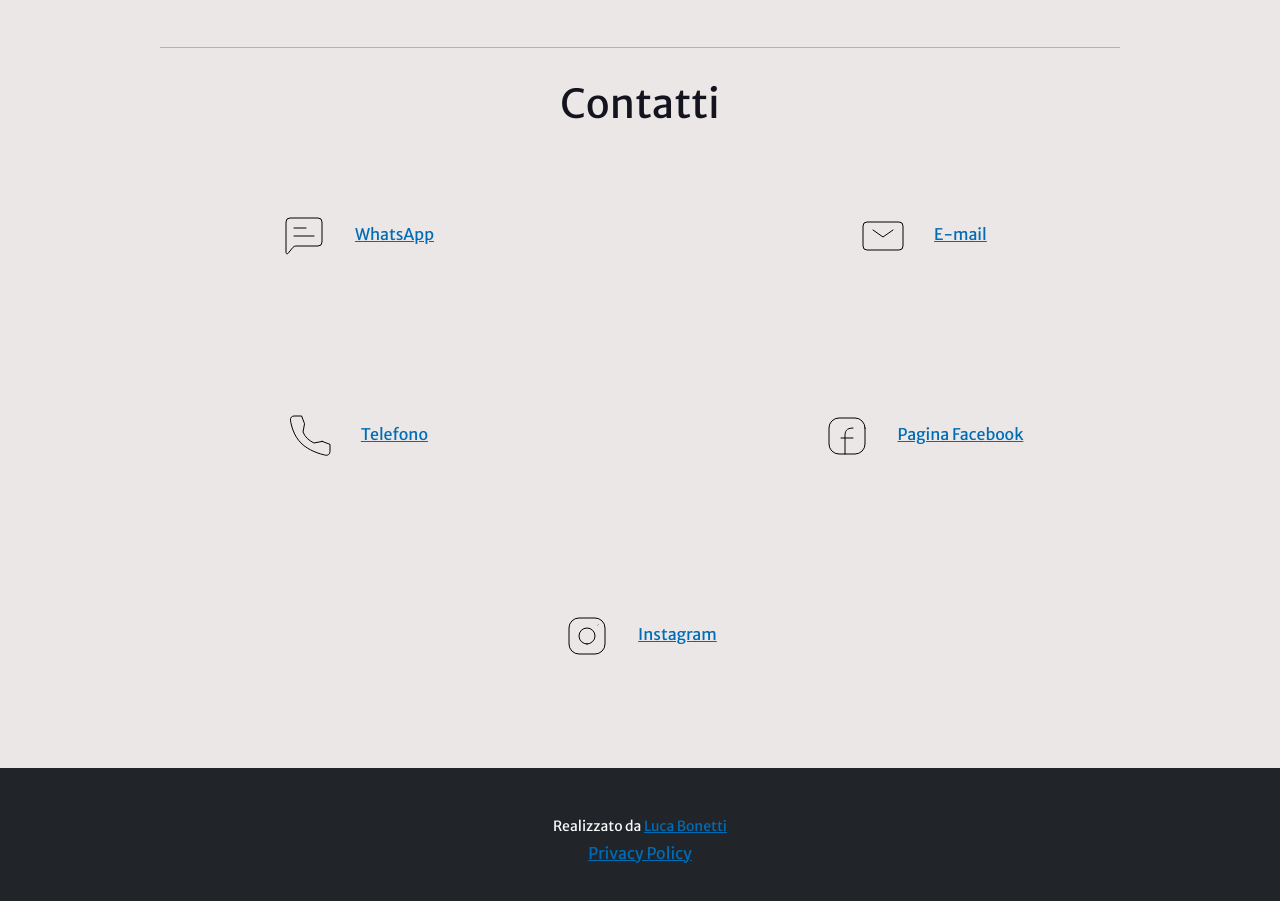
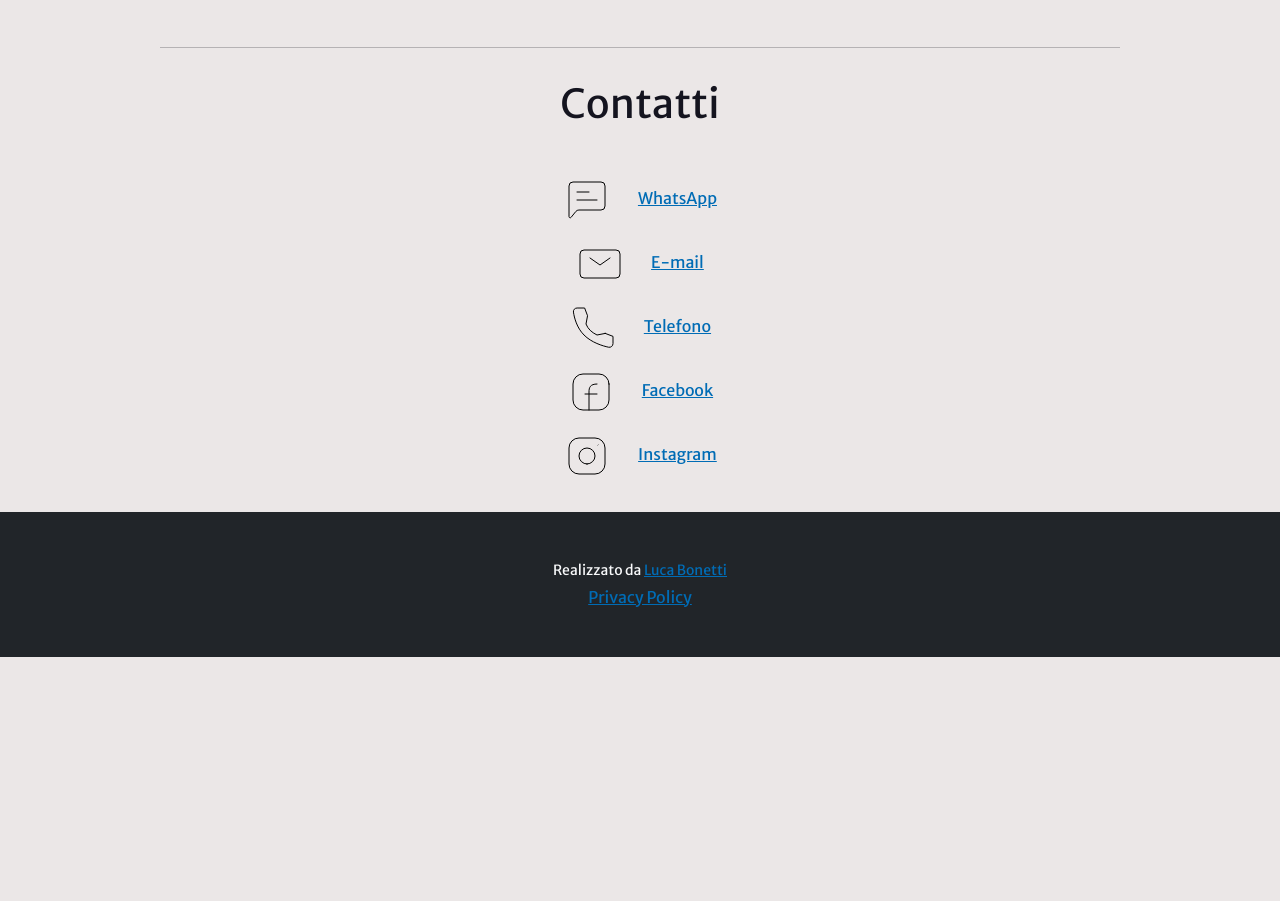
Before and after one commit to LBLucaBonetti/wife-website, a website built with webpack: page src/index.html in a window 1280 px wide. Shown: the part 2820-3721 px from the top of the page. After the commit the page ends 3477 px from the top, so only its background shows below. Built offline with nearby package versions, Linux system fonts and the light colour scheme.

Commit message:
feat(contacts-revamping): second iteration

```diff
--- a/src/index.html
+++ b/src/index.html
@@ -206,8 +206,8 @@
     <hr class="container w-75" />
     <section id="contacts">
       <div class="container p-3">
-        <h1 class="text-center">Contatti</h1>
-        <div class="row minh-75 row-cols-1 row-cols-md-2">
+        <h1 class="text-center mb-5">Contatti</h1>
+        <div class="row row-cols-1 gap-3">
           <div class="col text-center align-self-center m-auto">
             <img id="whatsapp-img" alt="WhatsApp" />
             <a
@@ -235,7 +235,7 @@
               href="https://www.facebook.com/DottoressaMarikaSilvestriPsicologa/"
               target="_blank"
               rel="noopener noreferrer"
-              >Pagina Facebook</a
+              >Facebook</a
             >
           </div>
           <div class="col text-center align-self-center m-auto">
--- a/src/scss/styles.scss
+++ b/src/scss/styles.scss
@@ -64,10 +64,6 @@ a.text-whatsapp {
   min-height: 100vh;
 }
 
-.row.minh-75 {
-  min-height: 75vh;
-}
-
 nav.nav-scrolled-down {
   background-color: white;
 }
```
